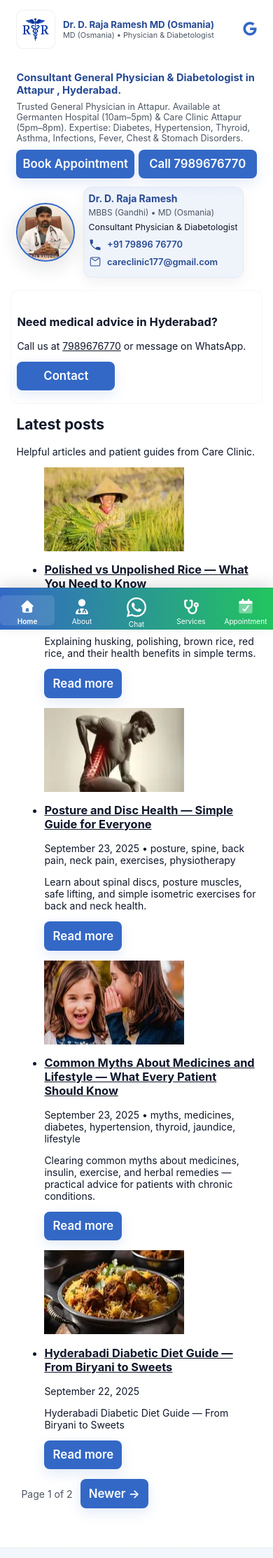
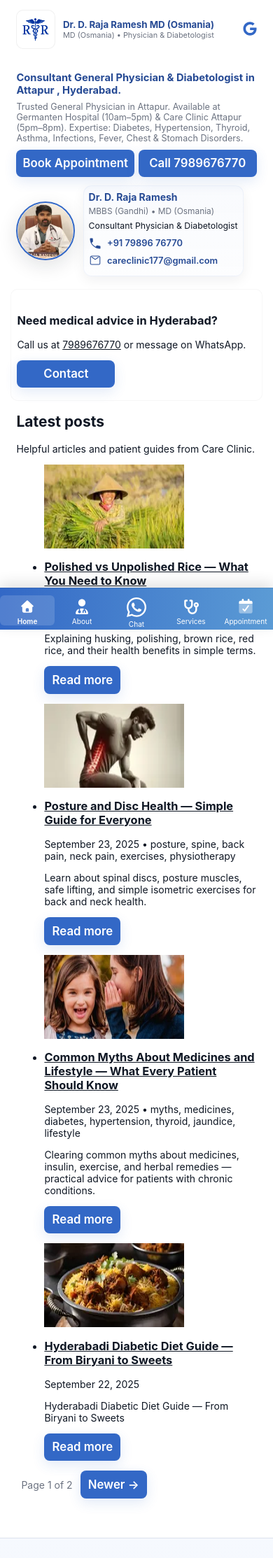
Before and after one commit to drrajarameshd/rr, a Jekyll site: the page built from index.html, in a window 390 px wide. Shown: the top 2227 px of the page at 70% size. Built offline with Jekyll 4.4.1, drawn with Linux system fonts in a browser that asks for light colours; the list of posts is cut into pages by our own code.

Commit message:
Update style.css

```diff
--- a/assets/css/style.css
+++ b/assets/css/style.css
@@ -2,31 +2,22 @@
    Dr. Raja Ramesh — style.css
    Single-file, cleaned & responsive
    Breakpoints: 1200 / 992 / 768 / 400 / 320
-   Two-color system: Primary (Blue) for header/nav, Secondary (Green) for CTAs
    ========================= */
 
 /* ========= THEME / VARIABLES ========= */
 :root{
-  /* Primary (Blue) and Secondary (Green) - two color system */
-  --primary: #3368c6;         /* brand blue (header, nav, links) */
-  --primary-dark: #264a94;    /* darker blue for headings / hover */
-  --primary-600: #2f5fb7;     /* blue accent (focus, subtle accents) */
+  --primary: #3368c6;
+  --primary-dark: #264a94;
+  --primary-600: #2f5fb7;
   --primary-100: rgba(51,104,198,0.08);
   --primary-150: rgba(51,104,198,0.15);
 
-  --secondary: #22c55e;       /* vibrant medical/health green (CTAs) */
-  --secondary-dark: #15833f;  /* deeper green for hover / accents */
-  --secondary-600: #16a34a;
-  --secondary-100: rgba(34,197,94,0.08);
-  --secondary-150: rgba(34,197,94,0.15);
-
-  /* neutrals tuned for contrast */
-  --muted: #4b5563;           /* darker gray for body copy */
-  --text: #0f172a;            /* very dark navy for main text */
+  --muted: #6b7280;
+  --text: #0f1724;
   --bg: #ffffff;
-  --card: #f3f6fb;            /* subtle card separation */
-  --footer-bg-start: rgba(51,104,198,0.06); /* subtle blue tint */
-  --footer-bg-end: rgba(34,197,94,0.05);    /* subtle green tint */
+  --card: #f9fbfd;
+  --footer-bg-start: #f6f9fe;
+  --footer-bg-end: #eaf0fc;
 
   --radius: 12px;
   --container: 1100px;
@@ -49,17 +40,13 @@
 img{max-width:100%;display:block}
 
 /* Accessibility: visible focus for keyboard users */
-:where(a,button,input,textarea,select):focus{
-  outline:3px solid color-mix(in srgb, var(--primary) 18%, white 82%);
-  outline-offset:2px;
-  border-radius:8px;
-}
+:where(a,button,input,textarea,select):focus{outline:3px solid color-mix(in srgb, var(--primary) 20%, white);outline-offset:2px}
 
 /* ========= HEADER / BRAND ========= */
 .header-inner{display:flex;align-items:center;justify-content:space-between;padding:1rem 0;gap:1rem}
 .brand{display:flex;align-items:center;gap:.75rem;text-decoration:none;color:inherit}
 .logo{width:56px;height:56px;border-radius:10px;background:#fff;border:1px solid rgba(0,0,0,.06);padding:8px;display:inline-flex;align-items:center;justify-content:center;flex-shrink:0}
-.brand-text h1{font-size:1.1rem;margin:0;color:var(--primary-dark)}
+.brand-text h1{font-size:1.1rem;margin:0}
 .brand-text .tag{margin:0;font-size:.85rem;color:var(--muted)}
 
 /* ========= NAVIGATION ========= */
@@ -68,11 +55,8 @@
 .nav-list a:hover{background:var(--primary-100);color:var(--primary-dark)}
 .nav-toggle{display:none;padding:.5rem;border-radius:8px;background:transparent;border:1px solid rgba(0,0,0,.06);color:var(--text);cursor:pointer}
 
-/* highlight active nav with primary */
-.nav-list a.active{background:linear-gradient(90deg,var(--primary),color-mix(in srgb,var(--primary) 70%, white));color:#fff;box-shadow:0 6px 18px rgba(51,104,198,0.08)}
-
 /* ========= BANNER / HERO ========= */
-.banner{background: linear-gradient(90deg, var(--primary-100), rgba(51,104,198,0.02));padding:2.4rem 0;border-bottom:1px solid rgba(0,0,0,.03)}
+.banner{background: linear-gradient(90deg, rgba(51,104,198,0.08), rgba(51,104,198,0.02));padding:2.4rem 0;border-bottom:1px solid rgba(0,0,0,.03)}
 .banner-inner{display:flex;align-items:center;gap:1.5rem}
 .hero-text{max-width:60ch}
 .hero-text h2{margin:0 0 .5rem;font-size:1.6rem;color:var(--primary-dark);line-height:1.15}
@@ -83,26 +67,13 @@
 .btn{
   display:inline-flex;align-items:center;justify-content:center;
   background:var(--primary);color:#fff;padding:0.6rem 1rem;border-radius:10px;text-decoration:none;
-  box-shadow:0 6px 18px rgba(51,104,198,0.14);transition:transform .14s ease,text-shadow .14s;
-  text-align:center;margin:0;font-weight:600;line-height:1;white-space:nowrap;min-width:0;
-  border:1px solid transparent;
+  box-shadow:0 6px 18px rgba(51,104,198,0.14);transition:transform .14s ease;text-align:center;margin:0;
+  font-weight:600;line-height:1;white-space:nowrap;min-width:0; /* min-width:0 ensures proper flex shrink */
 }
 .btn:hover{transform:translateY(-2px)}
 /* allow safe truncation on very small screens; add .allow-wrap to override */
 .btn{overflow:hidden;text-overflow:ellipsis}
 .btn.allow-wrap{white-space:normal;overflow:visible;text-overflow:clip}
-
-/* Secondary CTA button (green) */
-.btn-secondary{
-  background:var(--secondary);color:#fff;padding:0.6rem 1rem;border-radius:10px;text-decoration:none;
-  box-shadow:0 8px 22px rgba(34,197,94,0.12);transition:transform .14s ease,background .12s;
-  border:1px solid color-mix(in srgb, var(--secondary) 30%, black 5%);
-}
-.btn-secondary:hover{background:var(--secondary-dark);transform:translateY(-2px)}
-
-/* Important small variants */
-.btn-sm{padding:0.45rem .7rem;font-size:.92rem;border-radius:8px}
-.btn-block{display:block;width:100%}
 
 /* Hero image & mobile visiting card */
 .hero-image{display:flex;position:relative;align-items:center;justify-content:center}
@@ -132,7 +103,6 @@
 /* Contact CTA */
 .contact-cta{background:#fff;padding:1.25rem;border-radius:10px;border:1px solid rgba(0,0,0,.03);margin-top:1.25rem;display:flex;align-items:center;justify-content:space-between;gap:1rem}
 .contact-cta .btn{min-width:160px}
-.contact-cta .btn-secondary{min-width:160px}
 
 /* Forms */
 .contact-form form{margin-top:1rem;display:grid;gap:1rem;max-width:500px}
@@ -143,13 +113,7 @@
 .map-embed{margin-top:1rem;border-radius:10px;overflow:hidden;border:1px solid rgba(0,0,0,.08)}
 
 /* ========= PROFESSIONAL FOOTER ========= */
-.professional-footer{
-  background: linear-gradient(180deg, var(--footer-bg-start), var(--footer-bg-end));
-  color:#153145;
-  padding:2rem 0 4rem;
-  border-top:1px solid rgba(0,0,0,0.06);
-  font-size:.95rem;
-}
+.professional-footer{background:linear-gradient(180deg,var(--footer-bg-start),var(--footer-bg-end));color:#153145;padding:2rem 0 4rem;border-top:1px solid rgba(0,0,0,0.06);font-size:.95rem}
 .footer-grid{display:grid;grid-template-columns:repeat(3,1fr);gap:1.25rem;align-items:start;padding:0 1rem 1rem}
 .footer-col h4{margin:0 0 .5rem;color:var(--primary);font-size:1.05rem;letter-spacing:.2px}
 .footer-contact address{font-style:normal;color:#153145;line-height:1.5;margin-bottom:.6rem}
@@ -163,7 +127,7 @@
 .footer-links a{color:var(--primary-dark);text-decoration:none}
 .footer-links a:hover{text-decoration:underline}
 .social-row{display:flex;gap:.6rem;margin-top:.5rem;align-items:center}
-.social{display:inline-flex;align-items:center;justify-content:center;width:40px;height:40px;border-radius:8px;text-decoration:none;background:var(--primary-100);color:var(--primary);transition:transform .18s,background .18s}
+.social{display:inline-flex;align-items:center;justify-content:center;width:40px;height:40px;border-radius:8px;text-decoration:none;background:var(--primary-100);color:var(--primary);transition:transform .18s ease,background .18s}
 .social:hover{background:var(--primary-150);transform:translateY(-2px)}
 .icon,.icon-social{width:20px;height:20px;display:inline-block;vertical-align:middle}
 .icon{color:var(--primary-dark)}
@@ -175,52 +139,20 @@
   display: inline-flex;
   align-items: center;
   justify-content: center;
-  gap: .45rem;
+  gap: .45rem;               /* keeps icon + text spacing if you add text */
   text-decoration: none;
 }
-
 /* ========= BOTTOM NAV ========= */
-/* bottom nav uses a primary -> secondary gradient for subtle brand continuity */
-.bottom-nav{
-  position:fixed;
-  left:0;right:0;bottom:0;height:var(--bottom-nav-height);
-  background:linear-gradient(90deg,var(--primary),var(--secondary));
-  display:flex;justify-content:space-around;align-items:center;z-index:9999;
-  box-shadow:0 -6px 20px rgba(0,0,0,.12);
-  border-top:1px solid rgba(0,0,0,.08);
-  padding-top:6px;padding-bottom:calc(env(safe-area-inset-bottom,0px)+6px);
-}
-
-/* standard bottom nav item */
+.bottom-nav{position:fixed;left:0;right:0;bottom:0;height:var(--bottom-nav-height);background:linear-gradient(90deg,#3368c6,#5b9bd5);display:flex;justify-content:space-around;align-items:center;z-index:9999;box-shadow:0 -6px 20px rgba(0,0,0,.12);border-top:1px solid rgba(0,0,0,.08);padding-top:6px;padding-bottom:calc(env(safe-area-inset-bottom,0px)+6px)}
 .bottom-nav a{flex:1 1 0;display:inline-flex;flex-direction:column;align-items:center;justify-content:center;text-align:center;color:#fff;text-decoration:none;font-size:.78rem;padding-top:5px;padding-left:6px;padding-right:6px;transition:background .2s ease}
 .bottom-nav a svg{width:22px;height:22px;margin-bottom:4px;fill:#fff;display:block}
 .bottom-nav a.whatsapp-big svg{width:32px;height:32px;margin-bottom:2px}
-
-/* active state on normal items */
-.bottom-nav a.active{font-weight:600;background:rgba(255,255,255,0.12);border-radius:6px}
-
-/* Primary action in bottom nav: make it stand out as the green CTA */
-.bottom-nav .cta{
-  position:relative;
-  transform:translateY(-6px);
-  background:var(--secondary);
-  color:#fff;
-  padding:.6rem .9rem;
-  border-radius:12px;
-  box-shadow:0 10px 30px rgba(34,197,94,0.18);
-  display:inline-flex;
-  align-items:center;
-  justify-content:center;
-  gap:.45rem;
-  border:1px solid color-mix(in srgb,var(--secondary) 30%, black 6%);
-}
-.bottom-nav .cta svg{fill:#fff;width:26px;height:26px}
-.bottom-nav .cta:active{transform:translateY(-4px)}
-
-/* keep bottom nav hidden on wide screens */
+.bottom-nav a.active{font-weight:600;background:rgba(255,255,255,0.15);border-radius:6px}
+.bottom-nav a:active{transform:translateY(1px)}
 @media (min-width:992px){.bottom-nav{display:none}}
 
 /* ========= TIMELINE (compact) ========= */
+/* timeline structural rules (kept concise) */
 .education-profile{max-width:900px;margin:40px auto;font-family:Arial, sans-serif}
 .timeline{position:relative;padding-left:36px}
 .timeline::before{content:"";position:absolute;left:18px;top:0;bottom:0;width:4px;background:var(--primary);opacity:.12;border-radius:2px}
@@ -252,7 +184,7 @@
   .banner-inner{flex-direction:column;align-items:anchor-center;gap:1rem}
   .hero-text h2{font-size:1.35rem;line-height:1.25}
   .hero-text p{font-size:.95rem}
-  .hero-mobile-card{display:block;background:linear-gradient(180deg,var(--primary-100),var(--primary-100));border-radius:12px;padding:.6rem;min-width:60%;box-shadow:0 6px 18px rgba(15,23,36,0.06);border:1px solid rgba(51,104,198,0.06)}
+   .hero-mobile-card{display:block;background:linear-gradient(180deg,rgba(51,104,198,0.03),rgba(51,104,198,0.01));border-radius:12px;padding:.6rem;min-width:60%;box-shadow:0 6px 18px rgba(15,23,36,0.06);border:1px solid rgba(51,104,198,0.06)}
   .footer-grid{grid-template-columns:1fr 1fr}
   .cards{gap:.75rem}
   .contact-cta{flex-direction:column;align-items:flex-start;gap:.6rem}
@@ -284,11 +216,10 @@
   /* hero image + card side-by-side for most tablets */
   .hero-image{display:flex;gap:.8rem;align-items:center;justify-content:flex-start}
   .hero-photo-circle{max-width:110px;min-width:88px;border-width:3px}
-  .hero-mobile-card{display:block;background:linear-gradient(180deg,var(--primary-100),var(--primary-100));border-radius:12px;padding:.6rem;min-width:60%;box-shadow:0 6px 18px rgba(15,23,36,0.06);border:1px solid rgba(51,104,198,0.06)}
+  .hero-mobile-card{display:block;background:linear-gradient(180deg,rgba(51,104,198,0.03),rgba(51,104,198,0.01));border-radius:12px;padding:.6rem;min-width:60%;box-shadow:0 6px 18px rgba(15,23,36,0.06);border:1px solid rgba(51,104,198,0.06)}
   /* Buttons: keep side-by-side and shrink */
   .btn-container{display:flex;gap:.5rem;width:100%}
   .btn{flex:1 1 0;min-width:0;padding:0.5rem .75rem;font-size:.94rem}
-  .btn-secondary{flex:1 1 0}
   /* main container padding */
   .container.main-content{padding:1.25rem 0 4rem}
   /* timeline mobile modifications */
```
